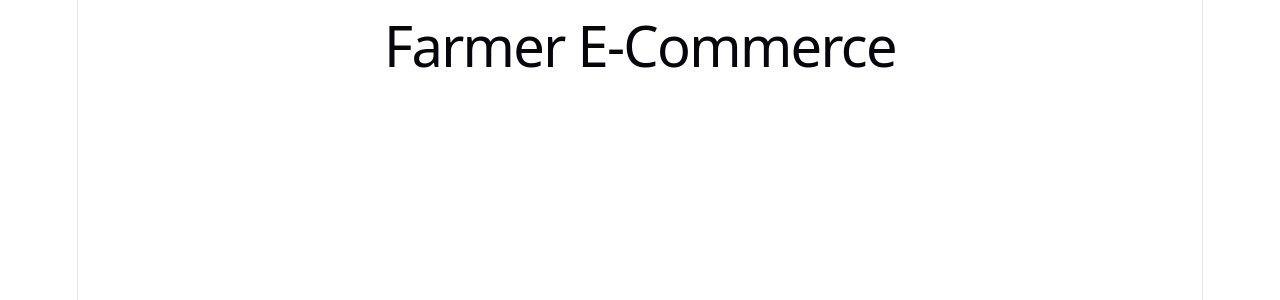
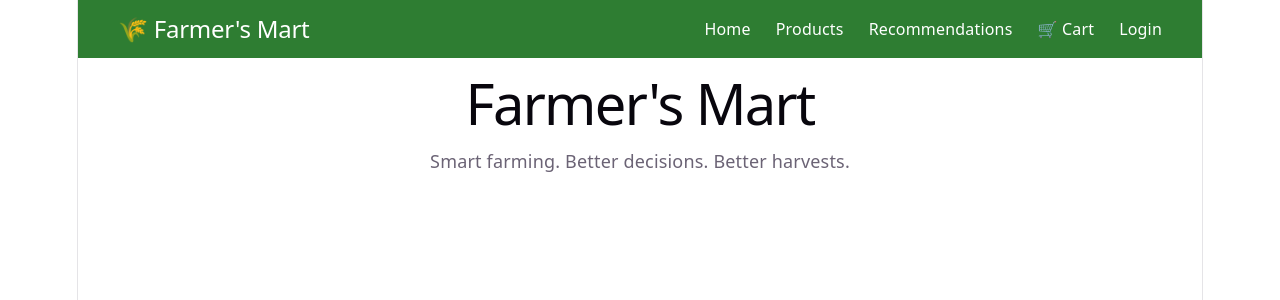
Before and after one commit to Divyansh-00/Farmers-Ecom, a React (Vite) app in the folder client/: page / in a window 1280 px wide. Shown: the top 300 px of the page. Built offline with nearby package versions, Linux system fonts and the light colour scheme; no server answers.

Commit message:
created navbar

```diff
--- a/client/src/App.css
+++ b/client/src/App.css
@@ -1,184 +1,27 @@
-.counter {
-  font-size: 16px;
-  padding: 5px 10px;
-  border-radius: 5px;
-  color: var(--accent);
-  background: var(--accent-bg);
-  border: 2px solid transparent;
-  transition: border-color 0.3s;
-  margin-bottom: 24px;
-
-  &:hover {
-    border-color: var(--accent-border);
-  }
-  &:focus-visible {
-    outline: 2px solid var(--accent);
-    outline-offset: 2px;
-  }
+.navbar {
+    display: flex;
+    justify-content: space-between;
+    align-items: center;
+    padding: 15px 40px;
+    background-color: #2e7d32;
 }
 
-.hero {
-  position: relative;
-
-  .base,
-  .framework,
-  .vite {
-    inset-inline: 0;
-    margin: 0 auto;
-  }
-
-  .base {
-    width: 170px;
-    position: relative;
-    z-index: 0;
-  }
-
-  .framework,
-  .vite {
-    position: absolute;
-  }
-
-  .framework {
-    z-index: 1;
-    top: 34px;
-    height: 28px;
-    transform: perspective(2000px) rotateZ(300deg) rotateX(44deg) rotateY(39deg)
-      scale(1.4);
-  }
-
-  .vite {
-    z-index: 0;
-    top: 107px;
-    height: 26px;
-    width: auto;
-    transform: perspective(2000px) rotateZ(300deg) rotateX(40deg) rotateY(39deg)
-      scale(0.8);
-  }
+.navbar-logo h2 {
+    margin: 0;
+    color: white;
 }
 
-#center {
-  display: flex;
-  flex-direction: column;
-  gap: 25px;
-  place-content: center;
-  place-items: center;
-  flex-grow: 1;
-
-  @media (max-width: 1024px) {
-    padding: 32px 20px 24px;
-    gap: 18px;
-  }
+.navbar-links {
+    display: flex;
+    gap: 25px;
 }
 
-#next-steps {
-  display: flex;
-  border-top: 1px solid var(--border);
-  text-align: left;
-
-  & > div {
-    flex: 1 1 0;
-    padding: 32px;
-    @media (max-width: 1024px) {
-      padding: 24px 20px;
-    }
-  }
-
-  .icon {
-    margin-bottom: 16px;
-    width: 22px;
-    height: 22px;
-  }
-
-  @media (max-width: 1024px) {
-    flex-direction: column;
-    text-align: center;
-  }
+.navbar-links a {
+    color: white;
+    text-decoration: none;
+    font-size: 16px;
 }
 
-#docs {
-  border-right: 1px solid var(--border);
-
-  @media (max-width: 1024px) {
-    border-right: none;
-    border-bottom: 1px solid var(--border);
-  }
+.navbar-links a:hover {
+    text-decoration: underline;
 }
-
-#next-steps ul {
-  list-style: none;
-  padding: 0;
-  display: flex;
-  gap: 8px;
-  margin: 32px 0 0;
-
-  .logo {
-    height: 18px;
-  }
-
-  a {
-    color: var(--text-h);
-    font-size: 16px;
-    border-radius: 6px;
-    background: var(--social-bg);
-    display: flex;
-    padding: 6px 12px;
-    align-items: center;
-    gap: 8px;
-    text-decoration: none;
-    transition: box-shadow 0.3s;
-
-    &:hover {
-      box-shadow: var(--shadow);
-    }
-    .button-icon {
-      height: 18px;
-      width: 18px;
-    }
-  }
-
-  @media (max-width: 1024px) {
-    margin-top: 20px;
-    flex-wrap: wrap;
-    justify-content: center;
-
-    li {
-      flex: 1 1 calc(50% - 8px);
-    }
-
-    a {
-      width: 100%;
-      justify-content: center;
-      box-sizing: border-box;
-    }
-  }
-}
-
-#spacer {
-  height: 88px;
-  border-top: 1px solid var(--border);
-  @media (max-width: 1024px) {
-    height: 48px;
-  }
-}
-
-.ticks {
-  position: relative;
-  width: 100%;
-
-  &::before,
-  &::after {
-    content: '';
-    position: absolute;
-    top: -4.5px;
-    border: 5px solid transparent;
-  }
-
-  &::before {
-    left: 0;
-    border-left-color: var(--border);
-  }
-  &::after {
-    right: 0;
-    border-right-color: var(--border);
-  }
-}
--- a/client/src/App.jsx
+++ b/client/src/App.jsx
@@ -1,23 +1,13 @@
-import { useEffect, useState } from "react";
+import "./App.css";
+import Navbar from "./components/Navbar";
 
 function App() {
-    const [message, setMessage] = useState("");
-
-    useEffect(() => {
-        fetch("http://localhost:5000/api/test")
-            .then((response) => response.json())
-            .then((data) => {
-                setMessage(data.message);
-            })
-            .catch((error) => {
-                console.error("Error:", error);
-            });
-    }, []);
-
     return (
         <div>
-            <h1>Farmer E-Commerce</h1>
-            <p>{message}</p>
+            <Navbar />
+
+            <h1>Farmer's Mart</h1>
+            <p>Smart farming. Better decisions. Better harvests.</p>
         </div>
     );
 }
--- /dev/null
+++ b/client/src/components/Navbar.jsx
@@ -0,0 +1,19 @@
+function Navbar() {
+    return (
+        <nav className="navbar">
+            <div className="navbar-logo">
+                <h2>🌾 Farmer's Mart</h2>
+            </div>
+
+            <div className="navbar-links">
+                <a href="/">Home</a>
+                <a href="/products">Products</a>
+                <a href="/recommendations">Recommendations</a>
+                <a href="/cart">🛒 Cart</a>
+                <a href="/login">Login</a>
+            </div>
+        </nav>
+    );
+}
+
+export default Navbar;
```
